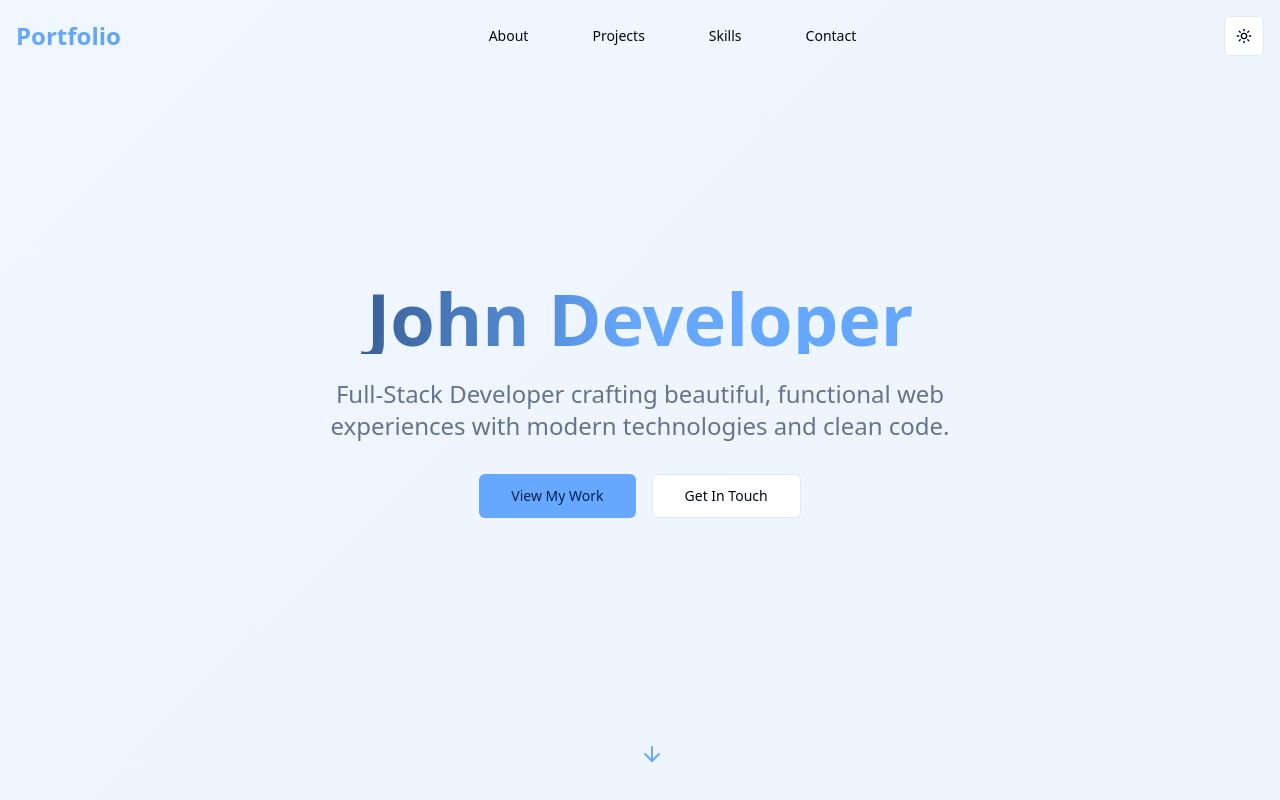
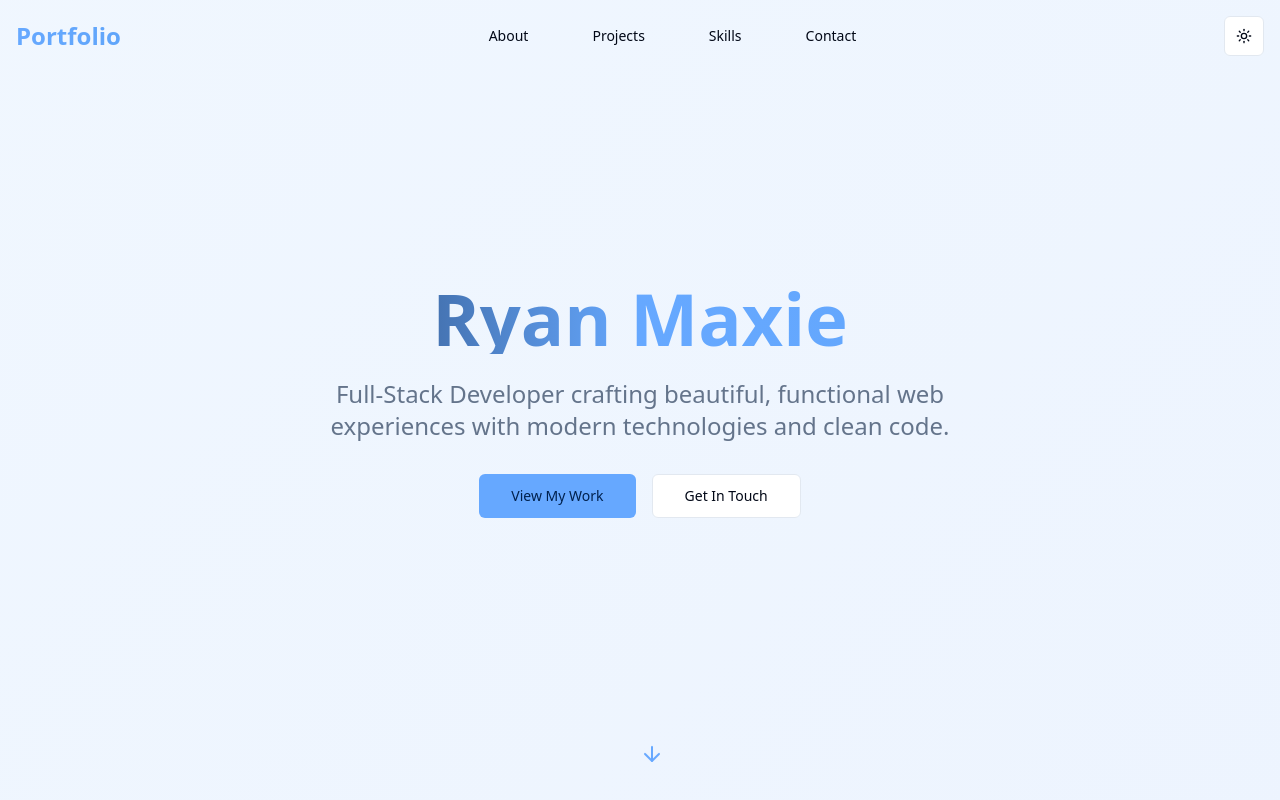
Before and after one commit to RyanMaxiemus/portfolio-light-blue, a React (Vite) app: page / in a window 1280 px wide. Shown: the top 800 px of the page. Built offline with nearby package versions, Linux system fonts and the light colour scheme.

Commit message:
fix: Update contact information and footer details to reflect new personal branding

```diff
--- a/src/components/Contact.tsx
+++ b/src/components/Contact.tsx
@@ -60,7 +60,7 @@ export function Contact() {
                 </div>
                 <div>
                   <p className="font-medium text-foreground">Email</p>
-                  <p className="text-muted-foreground">john@example.com</p>
+                  <p className="text-muted-foreground">Ryan@RyanMaxie.tech</p>
                 </div>
               </div>
 
@@ -70,7 +70,7 @@ export function Contact() {
                 </div>
                 <div>
                   <p className="font-medium text-foreground">Phone</p>
-                  <p className="text-muted-foreground">+1 (555) 123-4567</p>
+                  <p className="text-muted-foreground">+1 (251) 533-9771</p>
                 </div>
               </div>
 
@@ -80,7 +80,7 @@ export function Contact() {
                 </div>
                 <div>
                   <p className="font-medium text-foreground">Location</p>
-                  <p className="text-muted-foreground">San Francisco, CA</p>
+                  <p className="text-muted-foreground">Mobile, AL</p>
                 </div>
               </div>
             </div>
--- a/src/components/Footer.tsx
+++ b/src/components/Footer.tsx
@@ -28,13 +28,13 @@ export function Footer() {
           <div>
             <h4 className="font-semibold mb-4 text-foreground">Connect</h4>
             <div className="flex space-x-4">
-              <a href="mailto:john@example.com" className="text-muted-foreground hover:text-primary transition-colors">
+              <a href="mailto:ryan@ryanmaxie.tech" className="text-muted-foreground hover:text-primary transition-colors">
                 <Mail className="w-5 h-5" />
               </a>
-              <a href="https://github.com/johndeveloper" className="text-muted-foreground hover:text-primary transition-colors" target="_blank" rel="noopener noreferrer">
+              <a href="https://github.com/ryanmaxiemus" className="text-muted-foreground hover:text-primary transition-colors" target="_blank" rel="noopener noreferrer">
                 <Github className="w-5 h-5" />
               </a>
-              <a href="tel:+15551234567" className="text-muted-foreground hover:text-primary transition-colors">
+              <a href="tel:+12515339771" className="text-muted-foreground hover:text-primary transition-colors">
                 <Phone className="w-5 h-5" />
               </a>
             </div>
@@ -42,7 +42,7 @@ export function Footer() {
         </div>
 
         <div className="border-t border-border mt-8 pt-8 text-center text-muted-foreground">
-          <p>&copy; 2024 John Developer. All rights reserved.</p>
+          <p>&copy; 2025 Ryan Maxie. All rights reserved.</p>
         </div>
       </div>
     </footer>
--- a/src/components/Hero.tsx
+++ b/src/components/Hero.tsx
@@ -17,7 +17,7 @@ export function Hero() {
       <div className="container mx-auto px-4 text-center relative z-10">
         <div className="animate-fade-in">
           <h1 className="text-5xl md:text-7xl font-bold mb-6 bg-gradient-to-r from-foreground via-primary to-blue-accent-400 bg-clip-text text-transparent">
-            John Developer
+            Ryan Maxie
           </h1>
           <p className="text-xl md:text-2xl text-muted-foreground mb-8 max-w-2xl mx-auto">
             Full-Stack Developer crafting beautiful, functional web experiences
```
